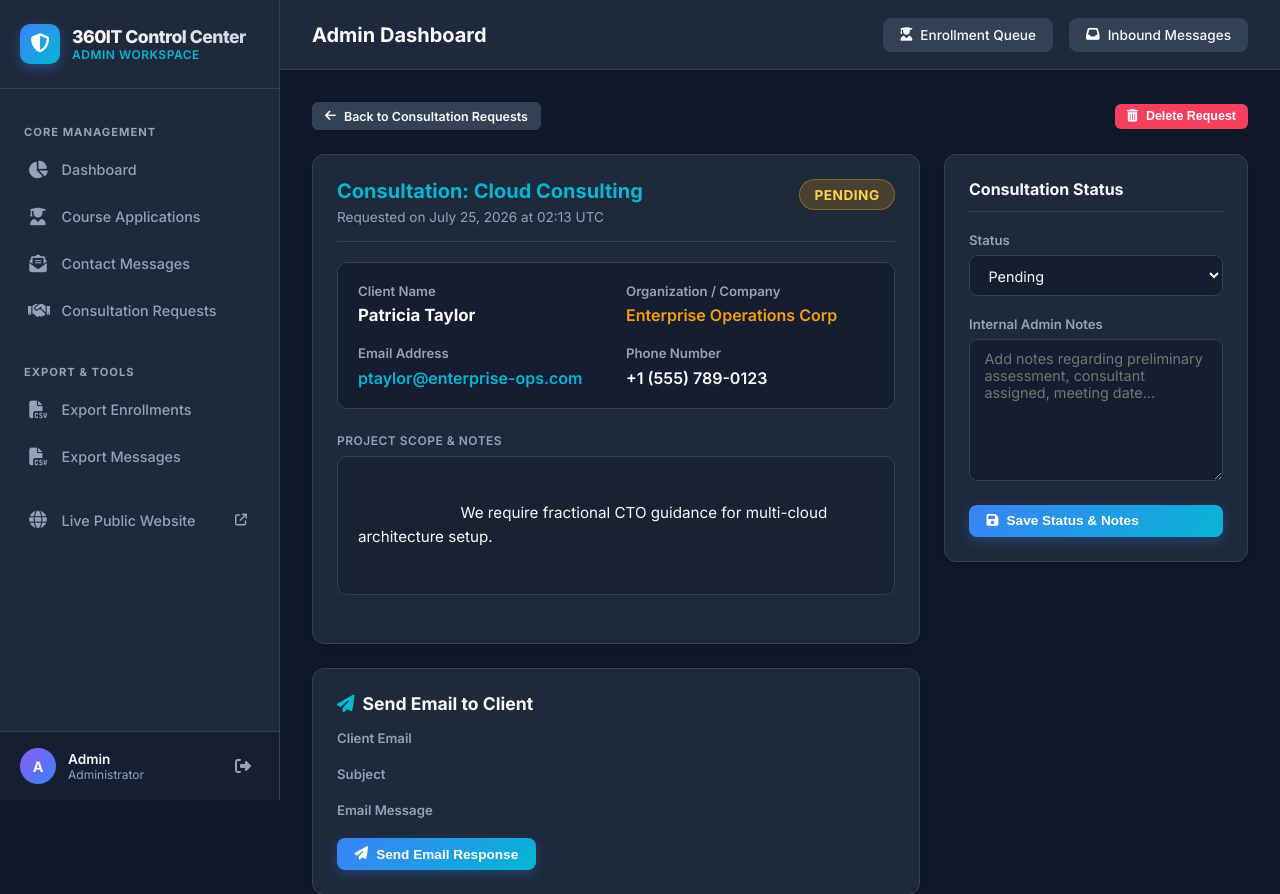
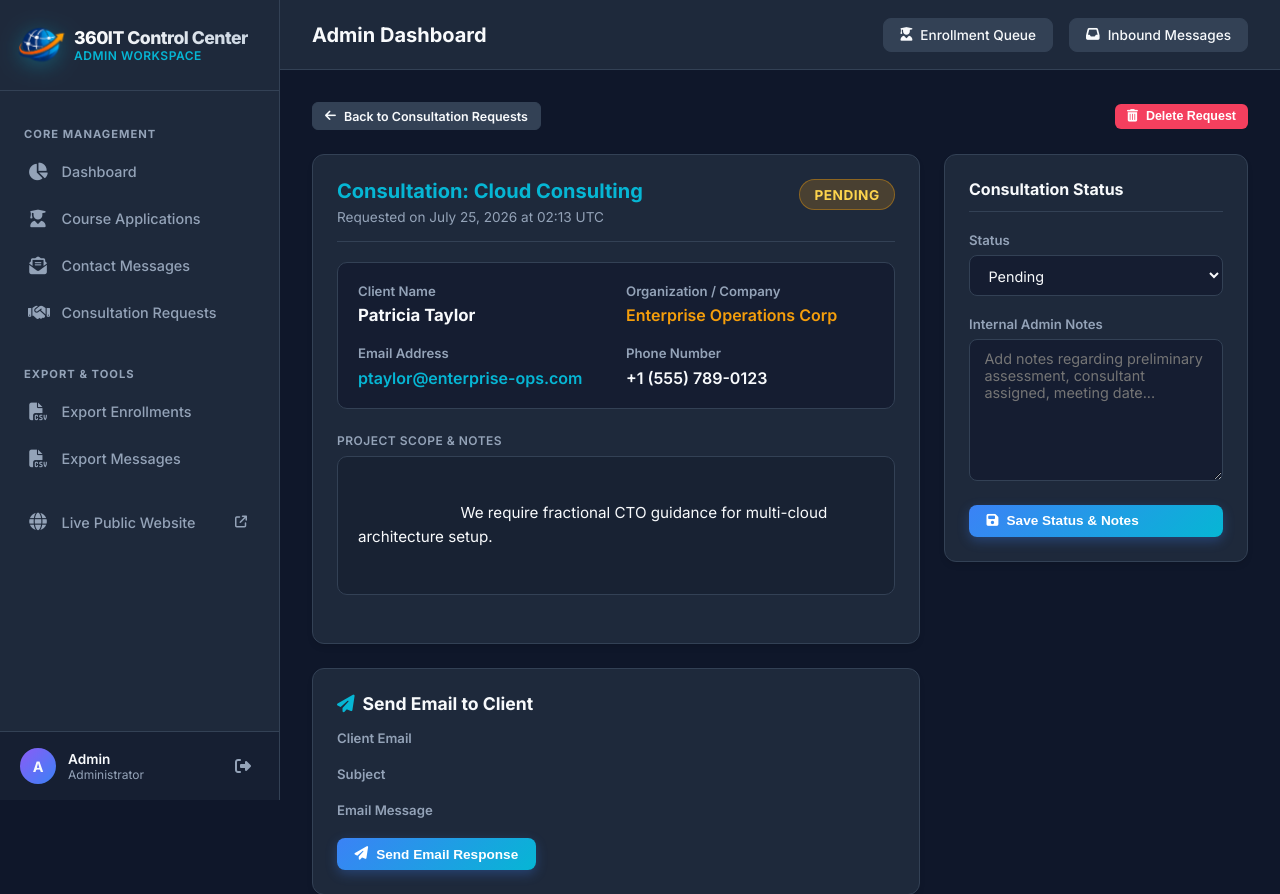
Before and after one commit to imosudi/360it-learning-consulting, a Flask app: template app/templates/admin/consultation_detail.html in a window 1280 px wide. Shown: the top 894 px of the page. Run offline with Flask 3, Linux system fonts and the light colour scheme; the template is opened without the code that fills it: values that come from a table or form of the project are taken from there, others are empty.

Commit message:
Use 360IT globe logo as dashboard brand icon and admin favicon

```diff
--- a/app/admin/routes.py
+++ b/app/admin/routes.py
@@ -14,9 +14,9 @@ admin_bp = Blueprint('admin', __name__, url_prefix='/admin')
 @admin_bp.route('/favicon.ico')
 def favicon():
     return send_from_directory(
-        os.path.join(current_app.root_path, 'static', 'images', 'favicon'),
-        'favicon.ico',
-        mimetype='image/vnd.microsoft.icon'
+        os.path.join(current_app.root_path, 'static', 'images'),
+        'dashboard-icon.png',
+        mimetype='image/png'
     )
 
 def admin_required(f):
--- a/app/templates/admin/base.html
+++ b/app/templates/admin/base.html
@@ -5,10 +5,9 @@
     <meta name="viewport" content="width=device-width, initial-scale=1.0">
     <title>{{ title or 'Admin Portal | 360IT Learning & Consulting' }}</title>
     <!-- Favicon Icons -->
-    <link rel="apple-touch-icon" sizes="180x180" href="{{ url_for('static', filename='images/favicon/apple-icon-180x180.png') }}">
-    <link rel="icon" type="image/png" sizes="32x32" href="{{ url_for('static', filename='images/favicon/favicon-32x32.png') }}">
-    <link rel="icon" type="image/png" sizes="16x16" href="{{ url_for('static', filename='images/favicon/favicon-16x16.png') }}">
-    <link rel="shortcut icon" href="{{ url_for('static', filename='images/favicon/favicon-32x32.png') }}">
+    <link rel="apple-touch-icon" href="{{ url_for('static', filename='images/dashboard-icon.png') }}">
+    <link rel="icon" type="image/png" href="{{ url_for('static', filename='images/dashboard-icon.png') }}">
+    <link rel="shortcut icon" href="{{ url_for('static', filename='images/dashboard-icon.png') }}">
     <!-- Google Fonts -->
     <link rel="preconnect" href="https://fonts.googleapis.com">
     <link rel="preconnect" href="https://fonts.gstatic.com" crossorigin>
@@ -74,17 +73,15 @@
             color: #fff;
         }
 
-        .brand-icon {
-            width: 40px;
-            height: 40px;
-            background: linear-gradient(135deg, var(--accent-blue), var(--accent-cyan));
-            border-radius: 10px;
-            display: flex;
-            align-items: center;
-            justify-content: center;
-            font-size: 1.2rem;
-            color: #fff;
-            box-shadow: 0 4px 12px rgba(59, 130, 246, 0.4);
+        .brand-icon-img {
+            width: 42px;
+            height: 42px;
+            object-fit: contain;
+            filter: drop-shadow(0 4px 10px rgba(6, 182, 212, 0.4));
+            transition: transform 0.3s ease;
+        }
+        .sidebar-brand:hover .brand-icon-img {
+            transform: scale(1.08) rotate(4deg);
         }
 
         .brand-text {
@@ -565,9 +562,7 @@
     <!-- Sidebar -->
     <aside class="admin-sidebar">
         <a href="{{ url_for('admin.dashboard') }}" class="sidebar-brand">
-            <div class="brand-icon">
-                <i class="fa-solid fa-shield-halved"></i>
-            </div>
+            <img src="{{ url_for('static', filename='images/dashboard-icon.png') }}" alt="360IT Control Center Logo" class="brand-icon-img">
             <div class="brand-text">
                 <span class="brand-title">360IT Control Center</span>
                 <span class="brand-subtitle">Admin Workspace</span>
```
Also changed, not shown: app/templates/admin/login.html (+14 -18 lines), app/static/images/dashboard-icon.png (added).
